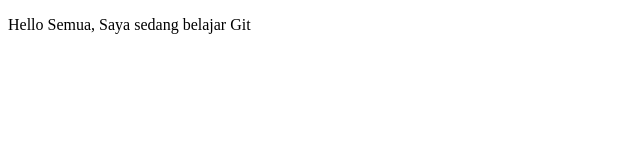
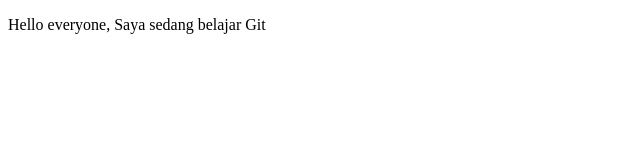
Before and after one commit to kodedebi/belajar-git, a plain HTML site: page index.html in a window 1280 px wide. Shown: the full height of the page, 0-640 px from the left. Drawn offline with Linux system fonts and the light colour scheme.

Commit message:
ubah sebutan

```diff
--- a/index.html
+++ b/index.html
@@ -5,6 +5,6 @@
         <title>Belajar Git - Project 01</title>
     </head>
     <body>
-        <p>Hello Semua, Saya sedang belajar Git</p>
+        <p>Hello everyone, Saya sedang belajar Git</p>
     </body>
 </html>
```
